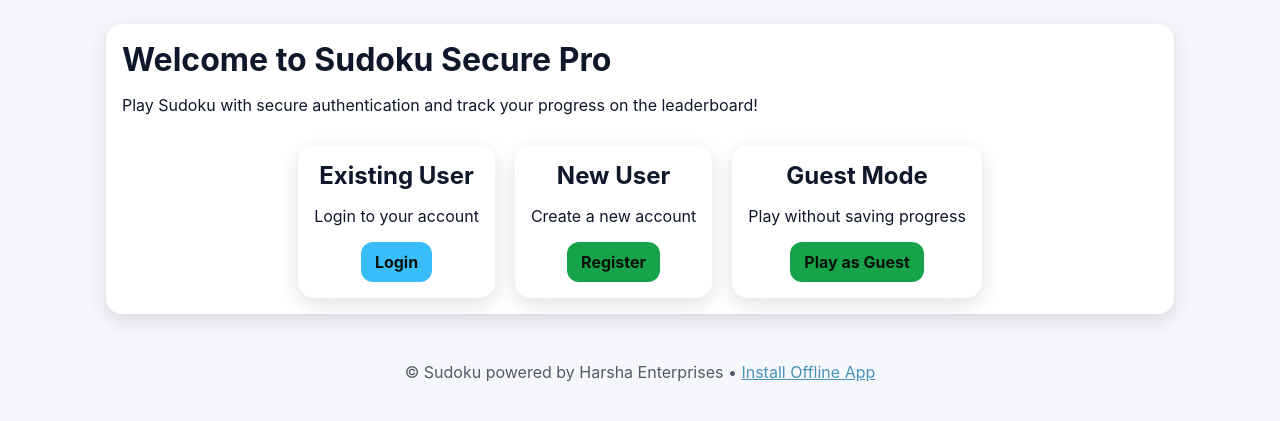
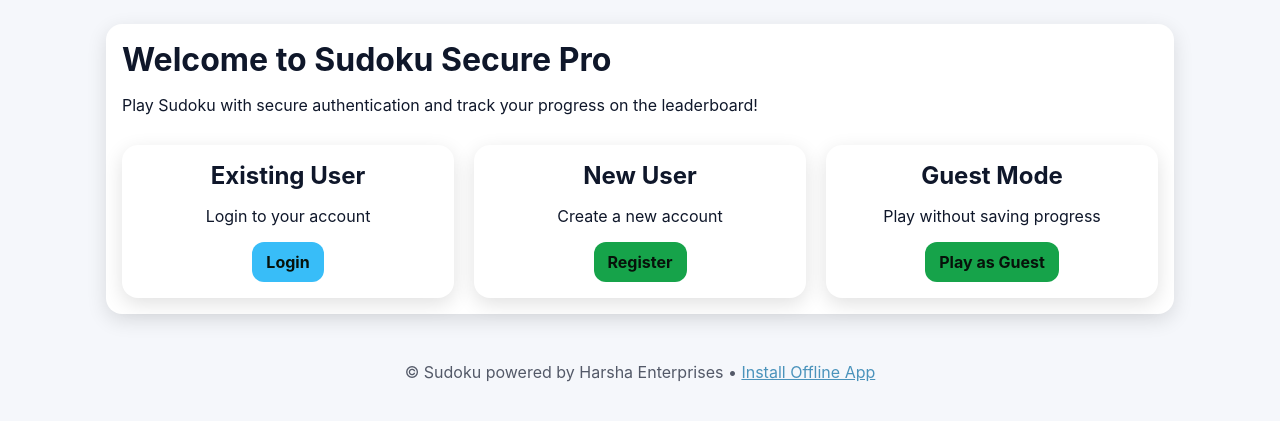
Before and after one commit to harsha86396/sudoku_app, a Flask app: page / in a window 1280 px wide. Shown: the part 63-484 px from the top of the page. Run offline with Flask 3, Linux system fonts and the light colour scheme; parts of the project's set-up code (start-up, migrations or seed data) failed here and were passed over.

Commit message:
Update index.html

```diff
--- a/templates/index.html
+++ b/templates/index.html
@@ -4,20 +4,20 @@
   <h1>Welcome to Sudoku Secure Pro</h1>
   <p>Play Sudoku with secure authentication and track your progress on the leaderboard!</p>
 
-  <div style="display: flex; gap: 20px; justify-content: center; margin-top: 30px;">
-    <div class="card" style="text-align: center;">
+  <div style="display: flex; gap: 20px; justify-content: center; margin-top: 30px; flex-wrap: wrap;">
+    <div class="card" style="text-align: center; flex: 1; min-width: 250px;">
       <h2>Existing User</h2>
       <p>Login to your account</p>
       <a class="btn secondary" href="/login">Login</a>
     </div>
 
-    <div class="card" style="text-align: center;">
+    <div class="card" style="text-align: center; flex: 1; min-width: 250px;">
       <h2>New User</h2>
       <p>Create a new account</p>
       <a class="btn" href="/register">Register</a>
     </div>
 
-    <div class="card" style="text-align: center;">
+    <div class="card" style="text-align: center; flex: 1; min-width: 250px;">
       <h2>Guest Mode</h2>
       <p>Play without saving progress</p>
       <a class="btn" href="/guest_login" onclick="return confirm('In guest mode, your progress will not be saved and you cannot access leaderboard features. Continue?')">Play as Guest</a>
```
